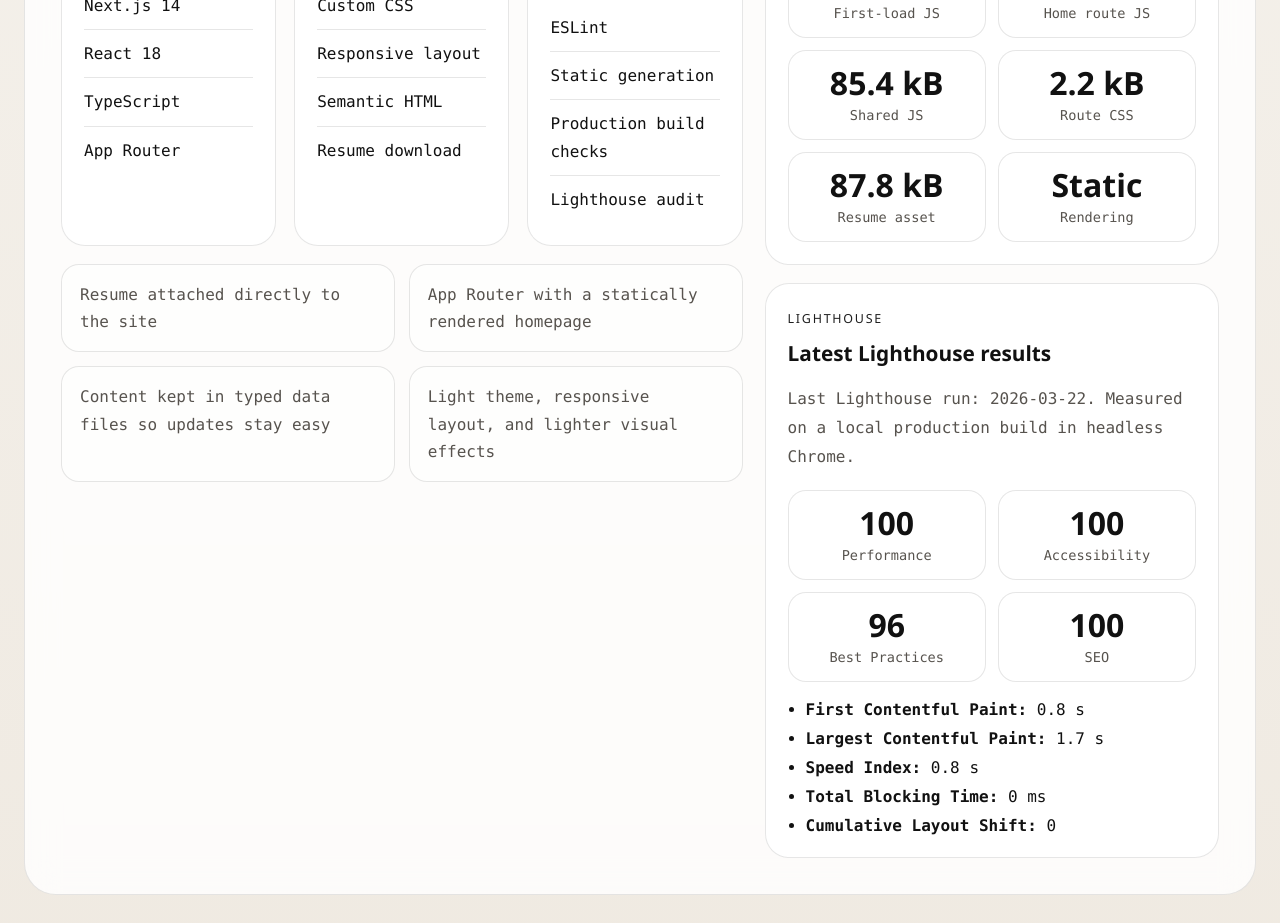
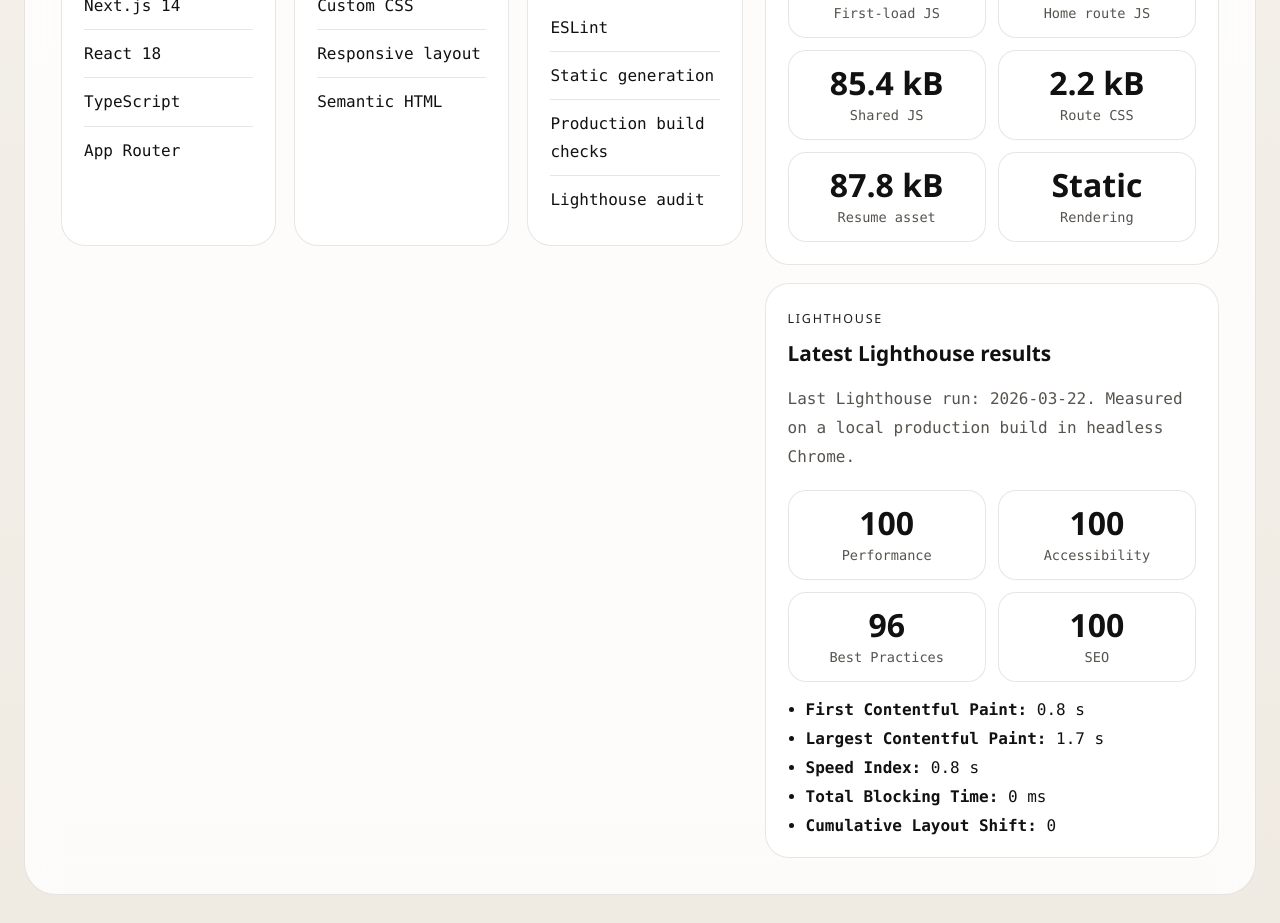
Before and after one commit to somilsharma-keychain/personal-website, a Next.js app: page / in a window 1280 px wide. Shown: the part 3000-3923 px from the top of the page. Built offline with nearby package versions, Linux system fonts and the light colour scheme.

Commit message:
Trim build section content

```diff
--- a/app/globals.css
+++ b/app/globals.css
@@ -325,23 +325,6 @@ li {
   padding: 22px;
 }
 
-.build-highlights {
-  display: grid;
-  grid-template-columns: repeat(2, minmax(0, 1fr));
-  gap: 14px;
-  margin-top: 18px;
-}
-
-.build-highlight {
-  padding: 16px 18px;
-  border: 1px solid var(--line);
-  border-radius: var(--radius-md);
-  background: rgba(255, 255, 255, 0.55);
-  color: var(--muted);
-  font-family: "IBM Plex Mono", "SFMono-Regular", "SF Mono", Consolas, monospace;
-  line-height: 1.7;
-}
-
 .achievement-list {
   margin: 18px 0 0;
   padding-left: 18px;
@@ -437,7 +420,6 @@ li {
   }
 
   .system-card,
-  .build-highlights,
   .score-grid {
     grid-template-columns: 1fr;
   }
--- a/app/page.tsx
+++ b/app/page.tsx
@@ -4,7 +4,6 @@ import { SectionHeading } from "@/components/section-heading";
 import { siteMetrics } from "@/lib/generated-site-metrics";
 import {
   achievements,
-  buildHighlights,
   education,
   experiences,
   navigation,
@@ -118,14 +117,6 @@ export default function Home() {
               </article>
             ))}
           </div>
-
-          <div className="build-highlights">
-            {buildHighlights.map((highlight) => (
-              <div key={highlight} className="build-highlight">
-                {highlight}
-              </div>
-            ))}
-          </div>
         </div>
 
         <div className="timeline-panel">
--- a/lib/site-data.ts
+++ b/lib/site-data.ts
@@ -82,7 +82,7 @@ export const stackGroups = [
   },
   {
     label: "Interface System",
-    items: ["Custom CSS", "Responsive layout", "Semantic HTML", "Resume download"],
+    items: ["Custom CSS", "Responsive layout", "Semantic HTML"],
   },
   {
     label: "Engineering Tooling",
@@ -102,10 +102,3 @@ export const education = {
   description:
     "Integrated Bachelor's and Master's degree.",
 } as const;
-
-export const buildHighlights = [
-  "Resume attached directly to the site",
-  "App Router with a statically rendered homepage",
-  "Content kept in typed data files so updates stay easy",
-  "Light theme, responsive layout, and lighter visual effects",
-] as const;
```
